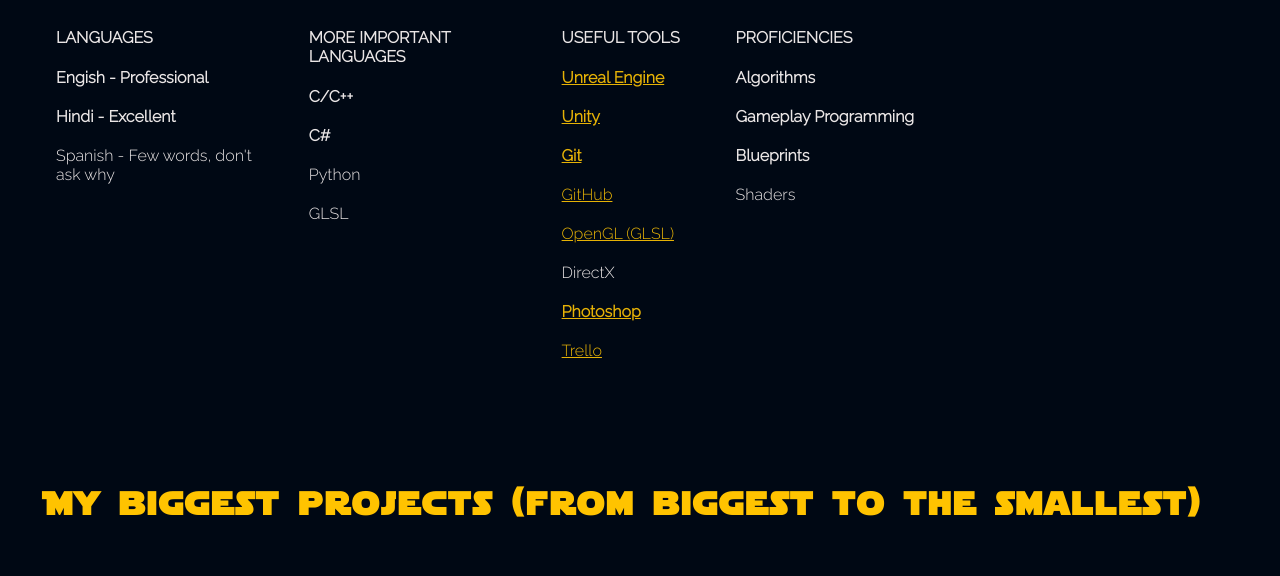
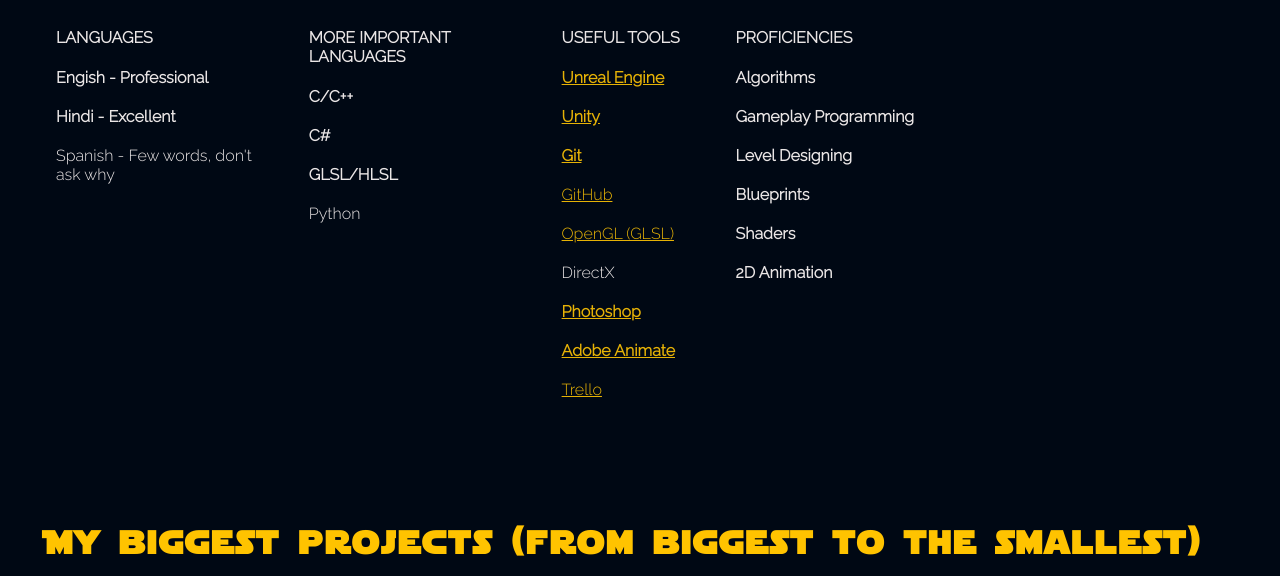
Before and after one commit to Abhiyankar/abhiyankar.github.io, a plain HTML site: page index.html in a window 1280 px wide. Shown: the part 1765-2341 px from the top of the page. Drawn offline with Linux system fonts and the light colour scheme.

Commit message:
New Skills

```diff
--- a/index.html
+++ b/index.html
@@ -89,8 +89,8 @@
 						<h4 class="list_header">More important languages</h4>
 						<li><b>C/C++</b></li>
 						<li><b>C#</b></li>
+						<li><b>GLSL/HLSL</b></li>
 						<li>Python</li>
-						<li>GLSL</li>
 					</ul>
 				</div>
 				<div class="plain_text_list">
@@ -103,6 +103,7 @@
 						<li><a class="link" href="https://www.opengl.org/" target="_blank">OpenGL (GLSL)</a></li>
 						<li>DirectX</a></li>
 						<li><b><a class="link" href="https://www.adobe.com/in/products/photoshop.html" target="_blank">Photoshop</a></b></li>
+						<li><b><a class="link" href="https://www.adobe.com/in/products/animate.html" target="_blank">Adobe Animate</a></b></li>
 						<li><a class="link" href="https://trello.com/" target="_blank">Trello</a></li>
 					</ul>
 				</div>
@@ -111,8 +112,10 @@
 						<h4 class="list_header">Proficiencies</h4>
 						<li><b>Algorithms</b></li>
 						<li><b>Gameplay Programming</b></li>
+						<li><b>Level Designing</b></b></li>
 						<li><b>Blueprints</b></li>
-						<li>Shaders</li>
+						<li><b>Shaders</b></li>
+						<li><b>2D Animation</b></li>
 					</ul>
 				</div>
 			</div>
```
